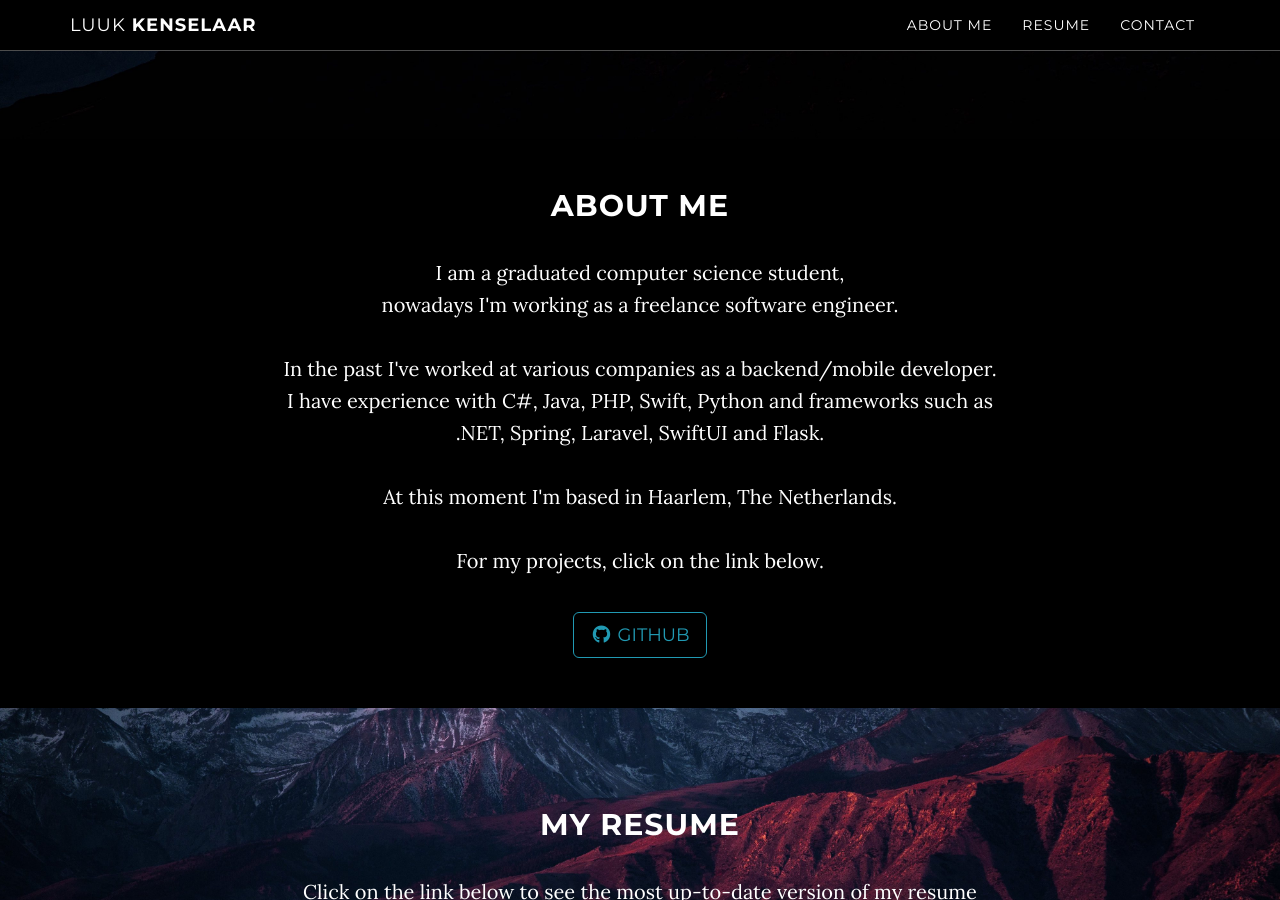
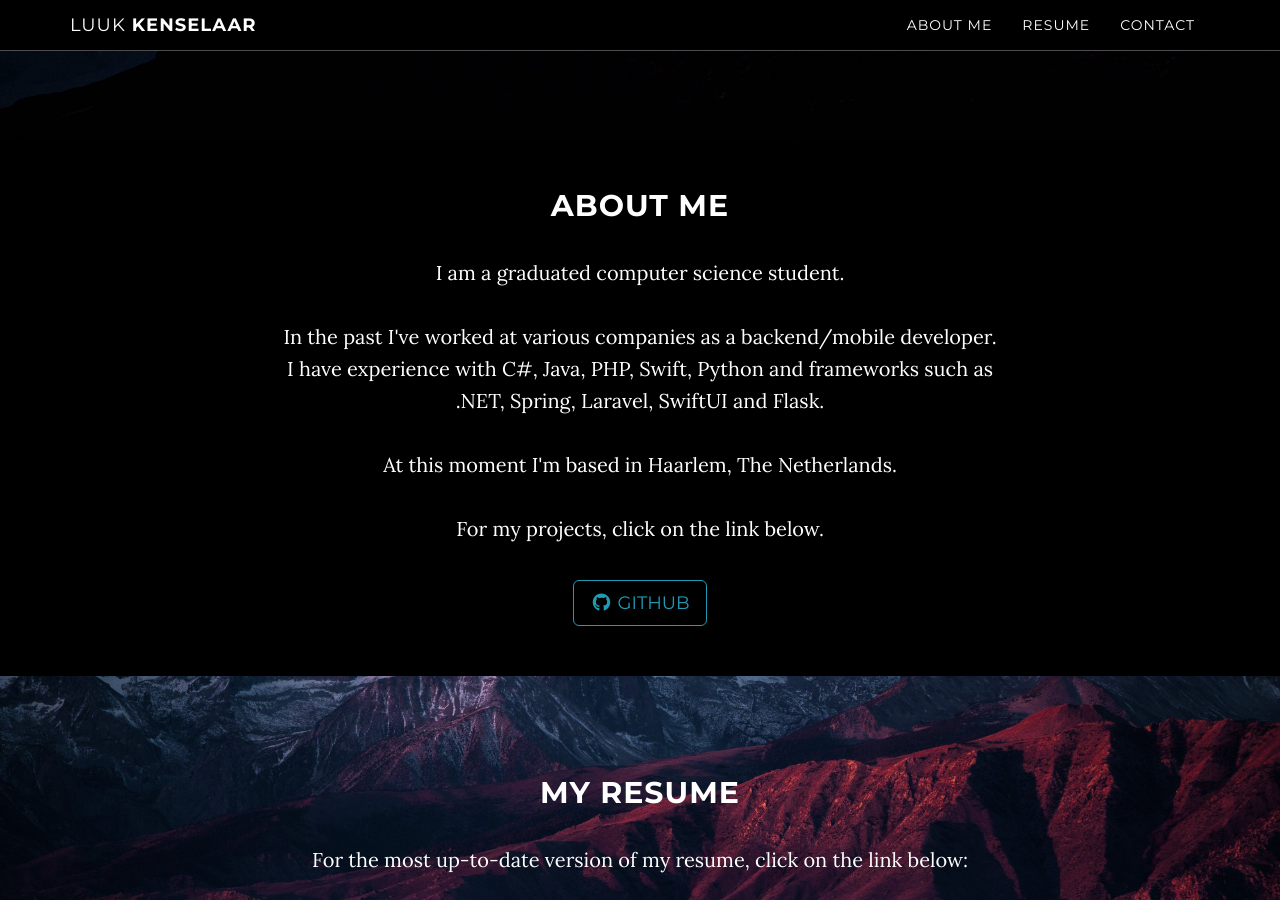
Before and after one commit to Luuk2016/lkenselaar.dev, a Jekyll site: the page built from index.html, in a window 1280 px wide and 900 px high, scrolled down 761 px. Built offline with Jekyll 4.4.1, drawn with Linux system fonts in a browser that asks for light colours; some of the changed text lies outside the part shown.

Commit message:
Update website

```diff
--- a/_includes/about.html
+++ b/_includes/about.html
@@ -4,7 +4,7 @@
             <div class="col-lg-8 col-lg-offset-2">
                 <h2>About me</h2>
                 <p>
-					I am a graduated computer science student, <br> nowadays I'm working as a freelance software engineer. <br><br>
+					I am a graduated computer science student. <br><br>
 					In the past I've worked at various companies as a backend/mobile developer. <br>
                     I have experience with C#, Java, PHP, Swift, Python and frameworks such as .NET, Spring, Laravel, SwiftUI and Flask. <br><br>
 					At this moment I'm based in Haarlem, The Netherlands. <br><br>
--- a/_includes/contact.html
+++ b/_includes/contact.html
@@ -6,11 +6,6 @@
                 <p>
 					Use the email address below to contact me: <br>
 					<a href="mailto:mail@lkenselaar.dev">{{ site.email }}</a>
-				</p>
-
-				<p>
-					CoC number: 85308889 <br>
-					VAT number: NL004077310B62
 				</p>
 
                 <ul class="list-inline banner-social-buttons">
--- a/_includes/resume.html
+++ b/_includes/resume.html
@@ -4,7 +4,7 @@
             <div class="container">
                 <div class="col-lg-8 col-lg-offset-2">
                     <h2>My resume</h2>
-                    <p>Click on the link below to see the most up-to-date version of my resume</p>
+                    <p>For the most up-to-date version of my resume, click on the link below:</p>
 					<a href="https://linkedin.com/in/lkenselaar" target="_blank" class="btn btn-default btn-lg"><i class="fab fa-linkedin fa-fw"></i> <span class="network-name">LinkedIn</span></a>
                 </div>
             </div>
```
